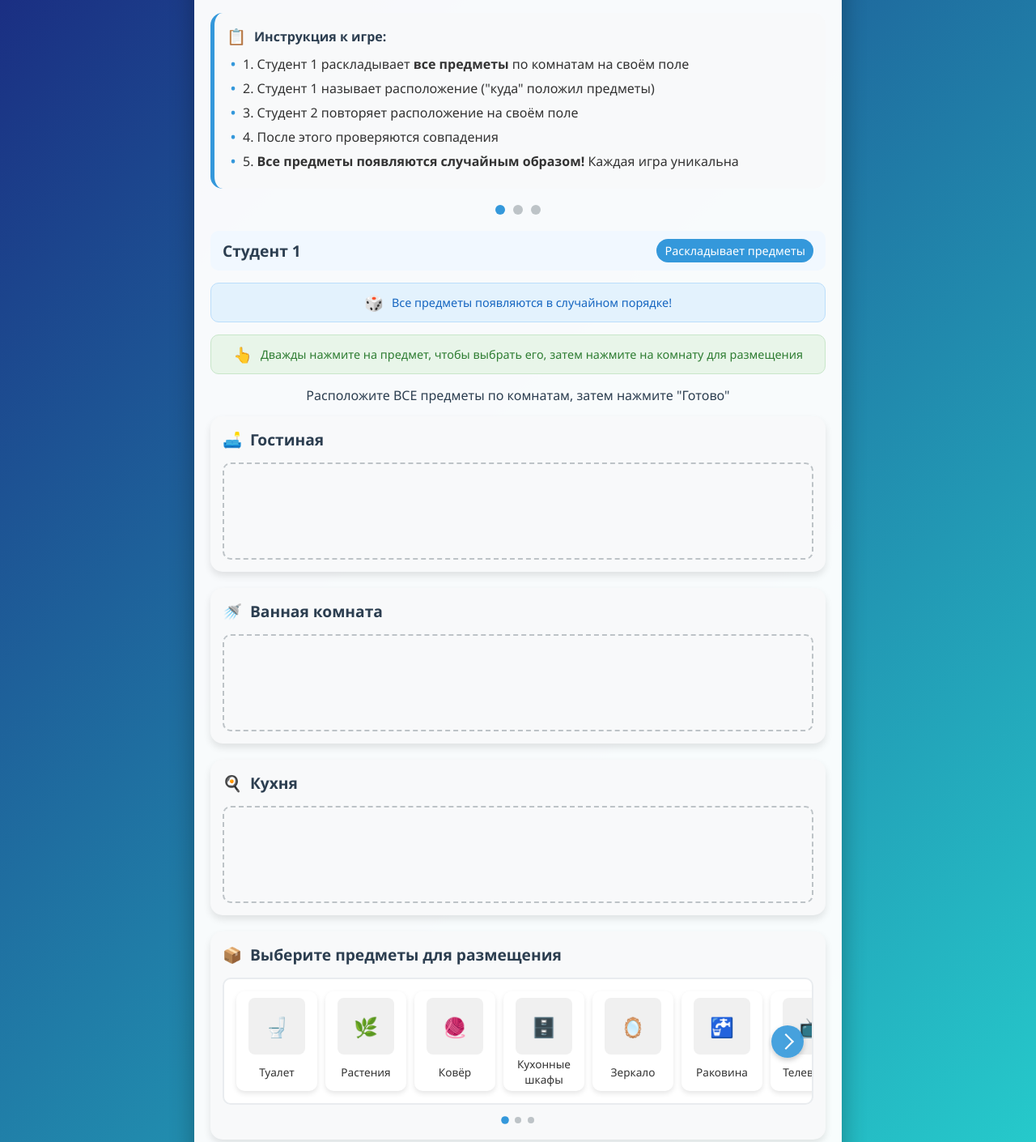
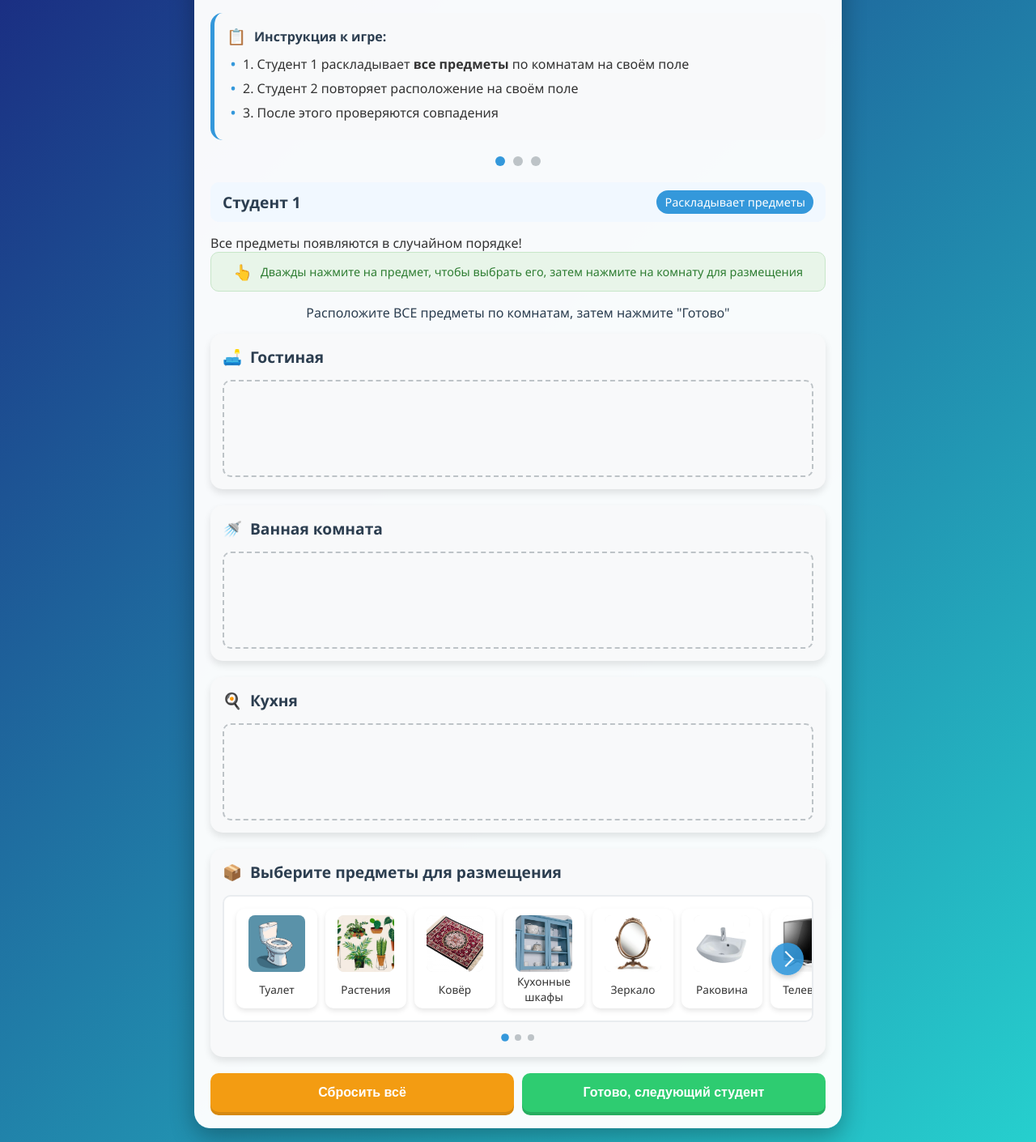
Before and after one commit to Curly-VlaDICK/13, a plain HTML site: page index.html in a window 1280 px wide. Shown: the part 100-1510 px from the top of the page at 81% size. Drawn offline with Linux system fonts and the light colour scheme.

Commit message:
Update index.html

```diff
--- a/index.html
+++ b/index.html
@@ -535,26 +535,6 @@
             background-color: #3498db;
         }
 
-        .random-notice {
-            background-color: #e3f2fd;
-            color: #1565c0;
-            padding: 10px;
-            border-radius: 10px;
-            margin-bottom: 15px;
-            text-align: center;
-            border: 1px solid #bbdefb;
-            font-size: 0.9rem;
-            display: flex;
-            align-items: center;
-            justify-content: center;
-            gap: 10px;
-        }
-
-        .random-notice::before {
-            content: "🎲";
-            font-size: 1.2rem;
-        }
-
         .tap-instruction {
             background-color: #e8f5e9;
             color: #2e7d32;
@@ -606,7 +586,6 @@
             100% { transform: scale(1); }
         }
 
-        /* Стили для выбранного элемента */
         .drop-zone.highlighted {
             background-color: rgba(52, 152, 219, 0.1) !important;
             border-color: #3498db !important;
@@ -727,10 +706,8 @@
         <div class="game-instructions">
             <div class="instructions-title">Инструкция к игре:</div>
             <div class="instruction-step">1. Студент 1 раскладывает <strong>все предметы</strong> по комнатам на своём поле</div>
-            <div class="instruction-step">2. Студент 1 называет расположение ("куда" положил предметы)</div>
-            <div class="instruction-step">3. Студент 2 повторяет расположение на своём поле</div>
-            <div class="instruction-step">4. После этого проверяются совпадения</div>
-            <div class="instruction-step">5. <strong>Все предметы появляются случайным образом!</strong> Каждая игра уникальна</div>
+            <div class="instruction-step">2. Студент 2 повторяет расположение на своём поле</div>
+            <div class="instruction-step">3. После этого проверяются совпадения</div>
         </div>
 
         <div class="phase-indicator">
@@ -739,7 +716,6 @@
             <div class="phase-dot" id="phase-3"></div>
         </div>
 
-        <!-- Фаза 1: Студент 1 расставляет предметы -->
         <div class="game-phase active" id="phase1">
             <div class="player-info">
                 <div class="player-name">Студент 1</div>
@@ -766,21 +742,18 @@
                 <div class="room living-room">
                     <div class="room-title">Гостиная</div>
                     <div class="drop-zone" data-room="living-room" id="drop-living-room-1">
-                        <!-- Сюда будут добавляться карточки -->
                     </div>
                 </div>
 
                 <div class="room bathroom">
                     <div class="room-title">Ванная комната</div>
                     <div class="drop-zone" data-room="bathroom" id="drop-bathroom-1">
-                        <!-- Сюда будут добавляться карточки -->
                     </div>
                 </div>
 
                 <div class="room kitchen">
                     <div class="room-title">Кухня</div>
                     <div class="drop-zone" data-room="kitchen" id="drop-kitchen-1">
-                        <!-- Сюда будут добавляться карточки -->
                     </div>
                 </div>
             </div>
@@ -790,12 +763,10 @@
                 <div class="items-scroll-container">
                     <button class="scroll-btn left" id="scroll-left-1" aria-label="Прокрутить влево"></button>
                     <div class="items-container" id="items-container-phase1">
-                        <!-- Карточки предметов будут здесь -->
                     </div>
                     <button class="scroll-btn right" id="scroll-right-1" aria-label="Прокрутить вправо"></button>
                 </div>
                 <div class="scroll-indicator" id="scroll-indicator-1">
-                    <!-- Индикаторы прокрутки будут здесь -->
                 </div>
             </div>
 
@@ -805,7 +776,6 @@
             </div>
         </div>
 
-        <!-- Фаза 2: Студент 2 повторяет расположение -->
         <div class="game-phase" id="phase2">
             <div class="player-info">
                 <div class="player-name">Студент 2</div>
@@ -912,31 +882,30 @@
     </div>
 
     <script>
-        // Полные данные о предметах по комнатам с картинками
         const allItemsData = {
             "living-room": [
-                { id: "sofa", name: "Диван", image: "sofa.jpg", fallback: "🛋️" },
-                { id: "dresser", name: "Комод", image: "dresser.jpg", fallback: "🗄️" },
-                { id: "tv", name: "Телевизор", image: "tv.jpg", fallback: "📺" },
-                { id: "plants", name: "Растения", image: "plants.jpg", fallback: "🌿" },
-                { id: "painting", name: "Картина", image: "painting.jpg", fallback: "🖼️" },
-                { id: "carpet", name: "Ковёр", image: "carpet.jpg", fallback: "🧶" }
+                { id: "sofa", name: "Диван", image: "images/диван.jpg", fallback: "🛋️" },
+                { id: "dresser", name: "Комод", image: "images/комод.jpg", fallback: "🗄️" },
+                { id: "tv", name: "Телевизор", image: "images/тв.jpg", fallback: "📺" },
+                { id: "plants", name: "Растения", image: "images/растения.jpg", fallback: "🌿" },
+                { id: "painting", name: "Картина", image: "images/картина.jpg", fallback: "🖼️" },
+                { id: "carpet", name: "Ковёр", image: "images/ковер.jpg", fallback: "🧶" }
             ],
             "bathroom": [
-                { id: "bathtub", name: "Ванна", image: "ванна.jpg", fallback: "🛁" },
-                { id: "mirror", name: "Зеркало", image: "зеркало.jpg", fallback: "🪞" },
-                { id: "toilet", name: "Туалет", image: "туалет.jpg", fallback: "🚽" },
-                { id: "sink", name: "Раковина", image: "раковина.jpg", fallback: "🚰" },
-                { id: "washing-machine", name: "Стиральная машина", image: "стиральная_машина.jpg", fallback: "🧺" },
-                { id: "shower", name: "Душ", image: "душ.jpg", fallback: "🚿" }
+                { id: "bathtub", name: "Ванна", image: "images/ванна.jpg", fallback: "🛁" },
+                { id: "mirror", name: "Зеркало", image: "images/зеркало.jpg", fallback: "🪞" },
+                { id: "toilet", name: "Туалет", image: "images/туалет.jpg", fallback: "🚽" },
+                { id: "sink", name: "Раковина", image: "images/раковина.jpg", fallback: "🚰" },
+                { id: "washing-machine", name: "Стиральная машина", image: "images/стиральная_машина.jpg", fallback: "🧺" },
+                { id: "shower", name: "Душ", image: "images/душ.jpg", fallback: "🚿" }
             ],
             "kitchen": [
-                { id: "stove", name: "Плита", image: "плита.jpg", fallback: "🔥" },
-                { id: "kitchen-sink", name: "Раковина", image: "кухонная_раковина.jpg", fallback: "🚰" },
-                { id: "cabinets", name: "Кухонные шкафы", image: "кухонные_шкафы.jpg", fallback: "🗄️" },
-                { id: "table", name: "Стол", image: "стол.jpg", fallback: "🪑" },
-                { id: "chair", name: "Стул", image: "стул.jpg", fallback: "💺" },
-                { id: "fridge", name: "Холодильник", image: "холодильник.jpg", fallback: "🧊" }
+                { id: "stove", name: "Плита", image: "images/плита.jpg", fallback: "🔥" },
+                { id: "kitchen-sink", name: "Раковина", image: "images/кухонная_раковина.jpeg", fallback: "🚰" },
+                { id: "cabinets", name: "Кухонные шкафы", image: "images/кухонные_шкафы.jpg", fallback: "🗄️" },
+                { id: "table", name: "Стол", image: "images/стол.jpg", fallback: "🪑" },
+                { id: "chair", name: "Стул", image: "images/стул.jpg", fallback: "💺" },
+                { id: "fridge", name: "Холодильник", image: "images/холодильник.jpg", fallback: "🧊" }
             ]
         };
 
```
